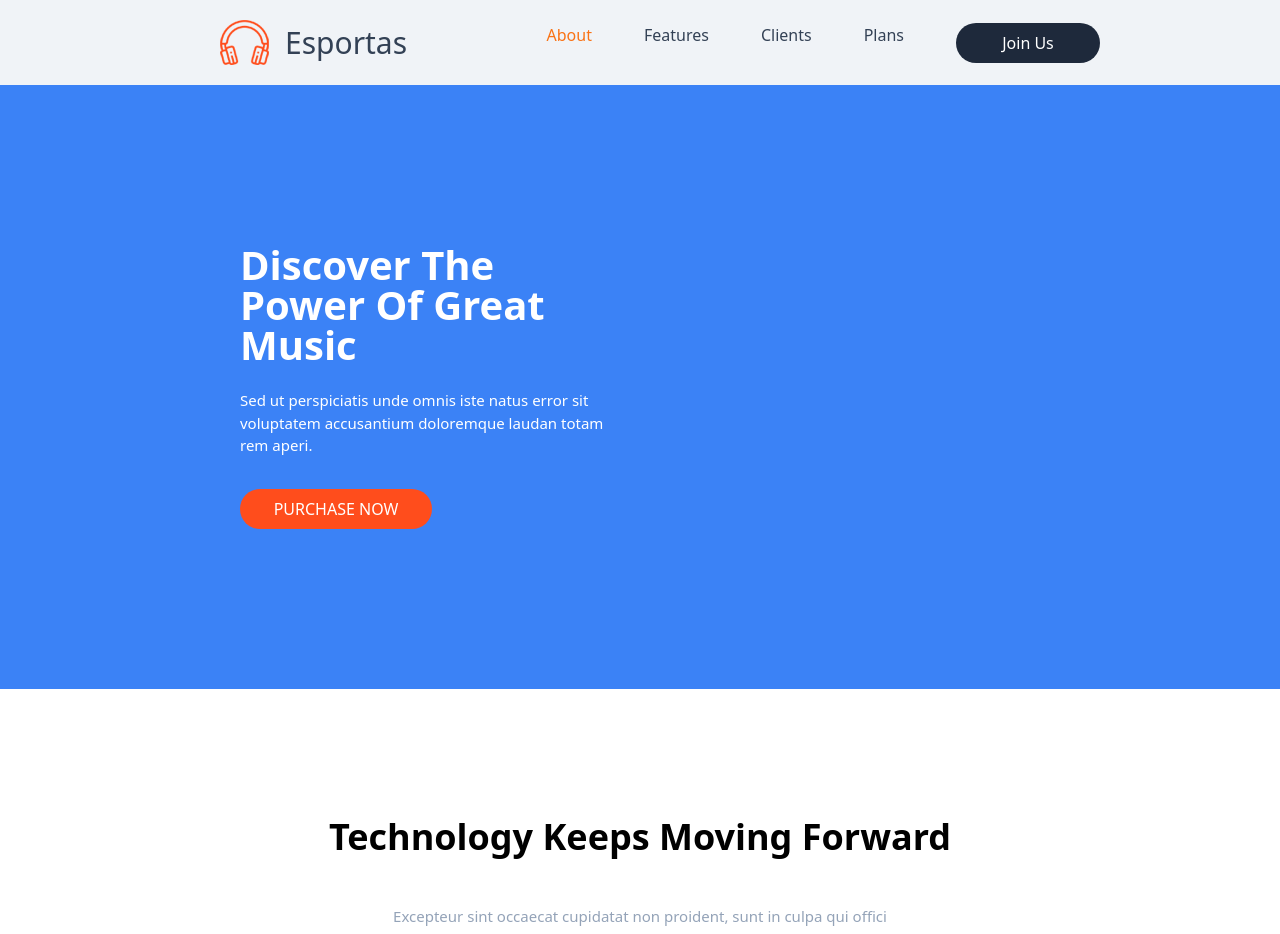
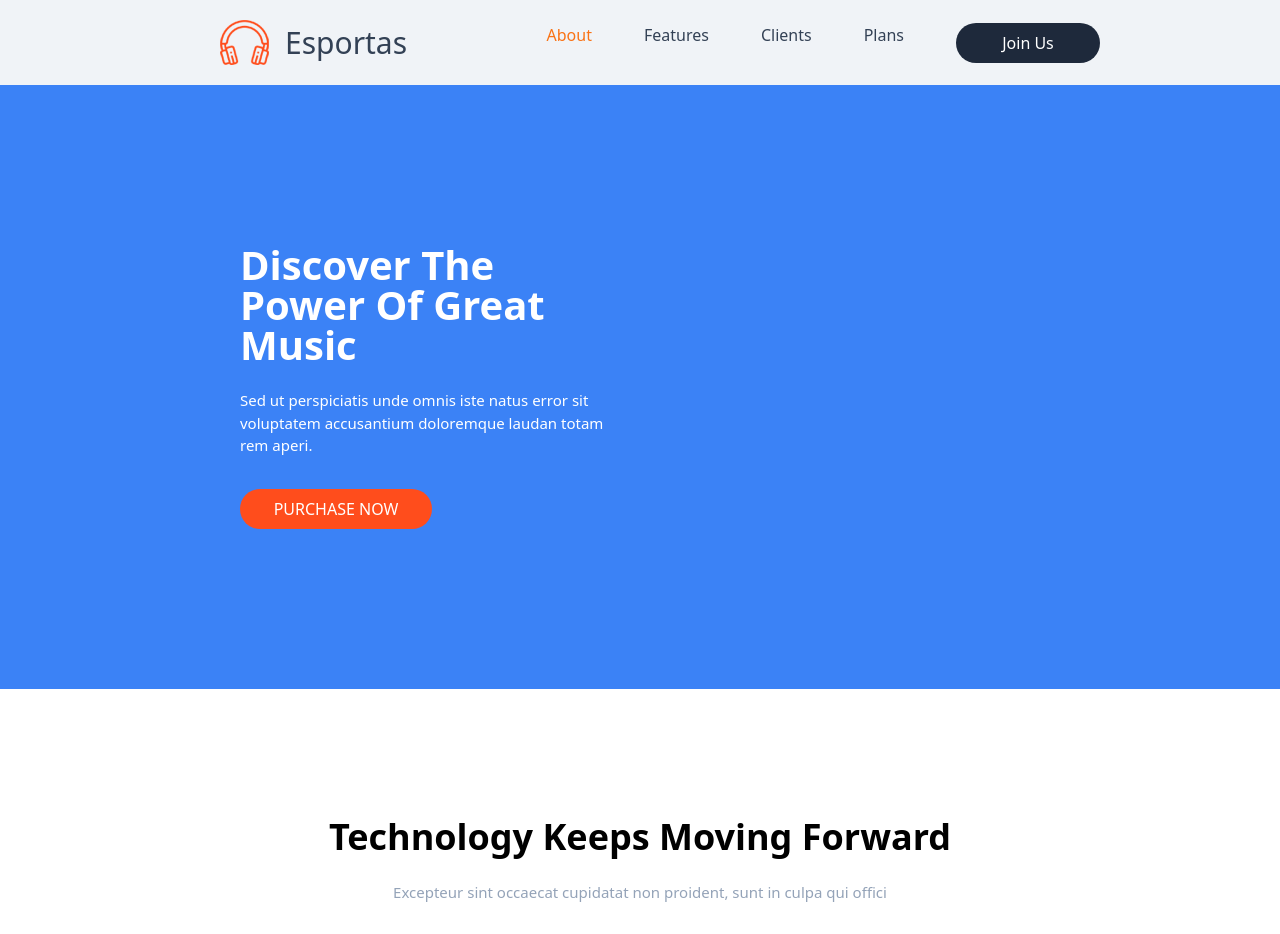
Before and after one commit to JanaYassin/esportas-project, a Next.js app: page / in a window 1280 px wide. Shown: the top 934 px of the page. Built offline with nearby package versions, Linux system fonts and the light colour scheme.

Commit message:
Update Features.js

```diff
--- a/src/app/components/Features.js
+++ b/src/app/components/Features.js
@@ -3,7 +3,7 @@ import React from 'react';
 function Features() {
   return (
     <div className="features-part new-page min-h-screen flex flex-col justify-center items-center">
-      <h1 className="text-4xl font-bold mb-4 p-8">Technology Keeps Moving Forward</h1>
+      <h1 className="text-4xl font-bold mb-4 p-2">Technology Keeps Moving Forward</h1>
       <p className="semi-title text-[15px] text-center text-slate-400 mb-8">
         Excepteur sint occaecat cupidatat non proident, sunt in culpa qui offici
       </p>
```
